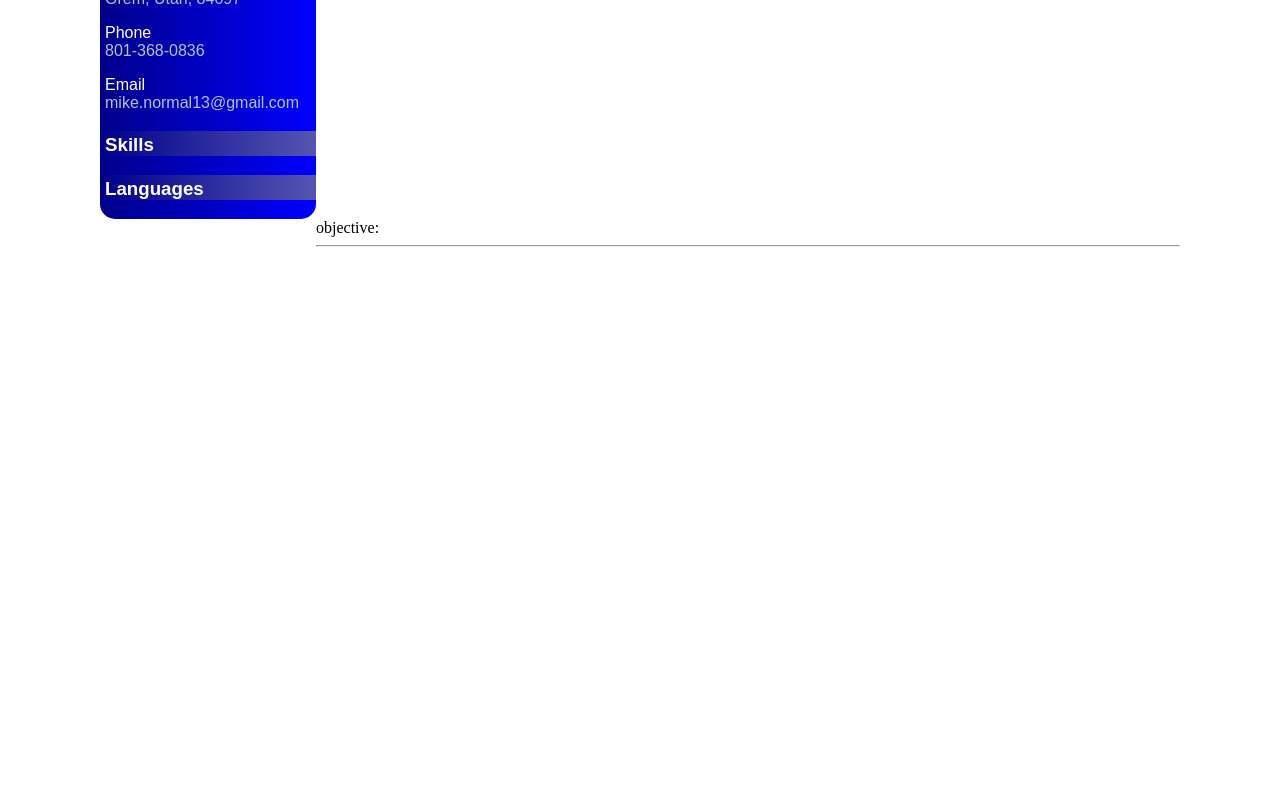
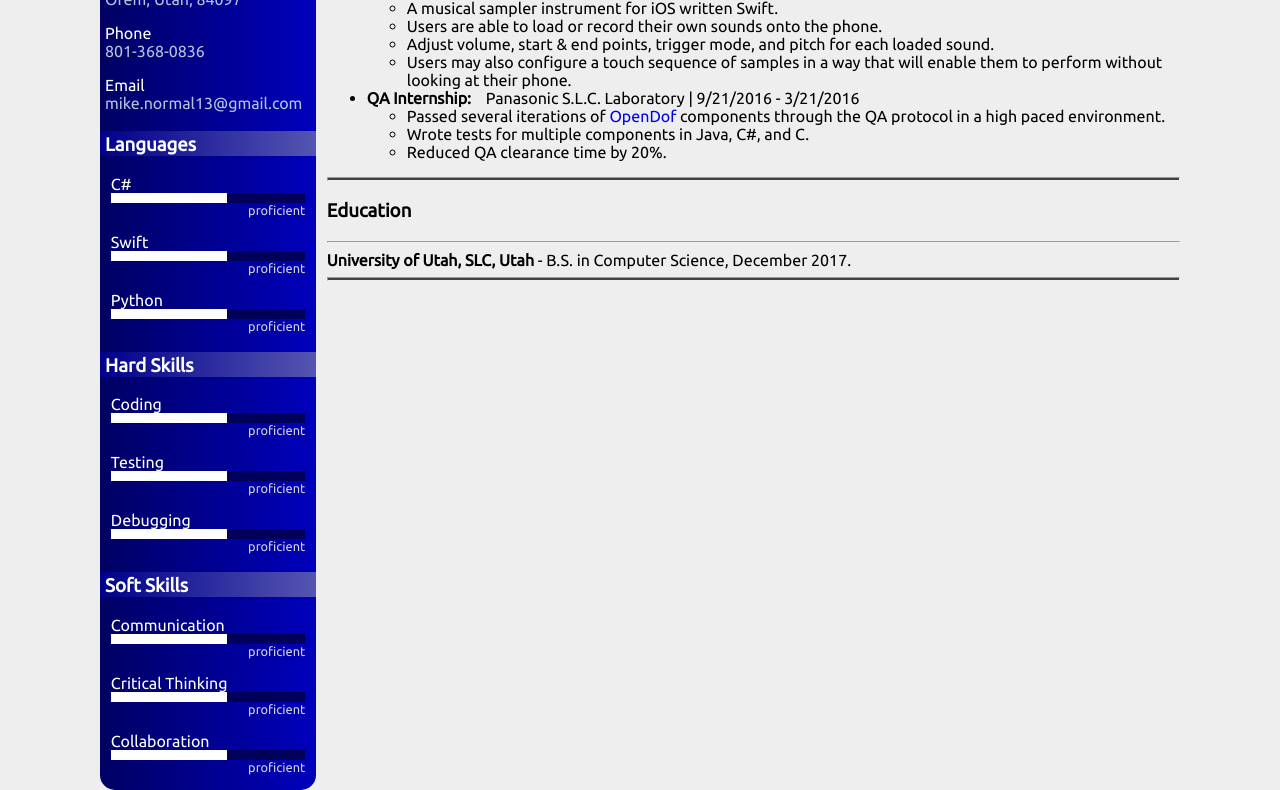
Before and after one commit to mike-normal13/portfolio-page, a plain HTML site: page THE PAGE/resume.html in a window 1280 px wide. Shown: the part 190-980 px from the top of the page. Before the commit the page ends 800 px from the top, so only its background shows below. Drawn offline with Linux system fonts and the light colour scheme.

Commit message:
added more to resume

```diff
--- a/THE PAGE/Styles/resume.css
+++ b/THE PAGE/Styles/resume.css
@@ -1,23 +1,25 @@
+body
+{
+    background-color: rgb(238, 238, 238);
+}
+
+main{
+    padding-left: 21%;
+    font-family: 'Ubuntu', sans-serif;
+}
+
+.section-rule{
+    height: 2px;
+    background-color:rgb(66, 66, 66);
+}
+
 /* an aside */
 .left
 {
     width: 20%;
     float: left;
     border-radius: 15px;
-    /*background-color: blue;*/
-    /*background-size: 250% 100%;*/
-    background-image: linear-gradient(to right, darkblue, blue);
-    /*background-image: linear-gradient(to right, blue, lightblue);*/
-    /*background-image: linear-gradient(90deg, blue, white 300px);*/
-    /*background-image: linear-gradient(to right, blue 97%, lightblue 100%);*/
-}
-
-/* a div */
-#right
-{
-    width: 80%;
-    float: right;
-    margin-left: 10px;
+    background-image: linear-gradient(to right, rgb(0, 0, 99), rgb(0, 0, 189));
 }
 
 #name
@@ -35,11 +37,6 @@
 .aside-text
 {
     margin-left: 5px;
-}
-
-.main-text
-{
-    padding-left: 10px;
 }
 
 #info-heading
@@ -67,3 +64,35 @@
 {
     color: lightsteelblue;
 }
+
+.skill-subheading
+{
+    color: white;
+}
+
+.skill-container, .skill-detail, .skill-subheading
+{
+    margin-left: 5%;
+    margin-right: 5%;
+    width: 90%;
+}
+
+.skill-container
+{
+    background-color: rgb(0, 0, 90);
+    height: 10px;
+}
+
+.skill-line
+{
+    background-color: white;
+    width: 60%;
+    height: 10px;
+}
+
+.skill-detail
+{
+    color: lightgrey;
+    text-align: right;
+    font-size: .80em;
+}
--- a/THE PAGE/resume.html
+++ b/THE PAGE/resume.html
@@ -2,16 +2,17 @@
 <html>
     <head>
         <meta charset="utf-8">
-        <title>Budge Blog</title>
+        <title>Budge Blog - Resume</title>
 	    <meta name="author" content="Mike Fleming">
         <meta name="viewport" content="width=device-width"> <!-- for mobile... yet untested -->
+
+        <link href="https://fonts.googleapis.com/css?family=Ubuntu" rel="stylesheet">
 
         <link rel="stylesheet" type="text/css" href="Styles/master.css">
     	<link rel="stylesheet" type="text/css" href="Styles/resume.css">
     </head>
 
     <body>
-        <main>
         <aside class="left">
             <header>
                 <h1 id="name" class="aside-text">Michael Fleming</h1>
@@ -38,22 +39,126 @@
             </section>
 
             <section>
-                        <h3 class="aside-text" id="info-heading">Skills</h3>
+                <h3 class="aside-text" id="info-heading">Languages</h3>
+
+                <p>
+                    <div class="skill-subheading">C#</div>
+                    <div class="skill-container"><div class="skill-line"></div></div>
+                    <div class="skill-detail">proficient</div>
+                </p>
+
+            <p>
+                <div class="skill-subheading">Swift</div>
+                <div class="skill-container"><div class="skill-line"></div></div>
+                <div class="skill-detail">proficient</div>
+            </p>
+
+            <p>
+                <div class="skill-subheading">Python</div>
+                <div class="skill-container"><div class="skill-line"></div></div>
+               <div class="skill-detail">proficient</div>
+            </p>
+
             </section>
 
             <section>
-                        <h3 class="aside-text" id="info-heading">Languages</h3>
+                <h3 class="aside-text" id="info-heading">Hard Skills</h3>
+
+                <p>
+                    <div class="skill-subheading">Coding</div>
+                    <div class="skill-container"><div class="skill-line"></div></div>
+                   <div class="skill-detail">proficient</div>
+                </p>
+
+                <p>
+                    <div class="skill-subheading">Testing</div>
+                    <div class="skill-container"><div class="skill-line"></div></div>
+                   <div class="skill-detail">proficient</div>
+                </p>
+
+                <p>
+                    <div class="skill-subheading">Debugging</div>
+                    <div class="skill-container"><div class="skill-line"></div></div>
+                   <div class="skill-detail">proficient</div>
+                </p>
             </section>
 
+            <section>
+                <h3 class="aside-text" id="info-heading">Soft Skills</h3>
+
+                <p>
+                    <div class="skill-subheading">Communication</div>
+                    <div class="skill-container"><div class="skill-line"></div></div>
+                   <div class="skill-detail">proficient</div>
+                </p>
+
+                <p>
+                    <div class="skill-subheading">Critical Thinking</div>
+                    <div class="skill-container"><div class="skill-line"></div></div>
+                   <div class="skill-detail">proficient</div>
+                </p>
+
+                <p>
+                    <div class="skill-subheading">Collaboration</div>
+                    <div class="skill-container"><div class="skill-line"></div></div>
+                   <div class="skill-detail">proficient</div>
+                </p>
+            </section>
         </aside>
 
-            <aside id="right">
-            <!--<div id="right">-->
-                objective:
+        <main>
+            WRITE THIS LAST
+            Recent Computer Science Bachellor graduate from the University of Utah.
+            Passionate about making daily inprovements to knowledge base in areas such as full stack web development,
+            ASP.Net, C#, Python, Swift, and C++.
+            <hr class="section-rule">
+            <h3>Experience</h3>
             <hr>
-            <!--</div>-->
-            </aside>
+                <ul>
+                    <li>
+                        <b>Portfolio:</b>&nbsp&nbsp&nbsp<a href="index.html">budgeblog.com</a>
+                    </li>
+                    <li>
+                        <b>Passion Project:</b>&nbsp&nbsp&nbsp
+                        <a href="https://github.com/mike-normal13/Hand_Sampler/tree/master/Sampler_App/Sampler_App">HandSampler</a><br>
+                        <ul>
+                            <li>
+                                A musical sampler instrument for iOS written Swift.
+                            </li>
+                            <li>
+                                Users are able to load or record their own sounds onto the phone.
+                            </li>
+                            <li>
+                                Adjust volume, start & end points, trigger mode, and pitch for each loaded sound.
+                            </li>
+                            <li>
+                                Users may also configure a touch sequence of samples in a way that will enable them to perform without looking at their phone.
+                            </li>
+                        </ul>
+                    </li>
+                    <li>
+                        <b>QA Internship:</b>&nbsp&nbsp&nbsp Panasonic S.L.C. Laboratory | 9/21/2016 - 3/21/2016<br>
+                        <ul>
+                            <li>
+                                Passed several iterations of
+                                 <a href="https://opendof.org/">OpenDof</a>
+                                 components through the QA protocol in a high paced environment.
+                            </li>
+                            <li>
+                                Wrote tests for multiple components in Java, C#, and C.
+                            </li>
+                            <li>
+                                Reduced QA clearance time by 20%.
+                            </li>
+                        </ul>
 
+                    </li>
+                </ul>
+            <hr class="section-rule">
+            <h3>Education</h3>
+            <hr>
+            <b>University of Utah, SLC, Utah</b> - B.S. in Computer Science, December 2017.
+            <hr class="section-rule">
         </main>
     </body>
 </html>
```
Also changed, not shown: 1 other file. Lines whose indentation alone changed are shown as unchanged.
